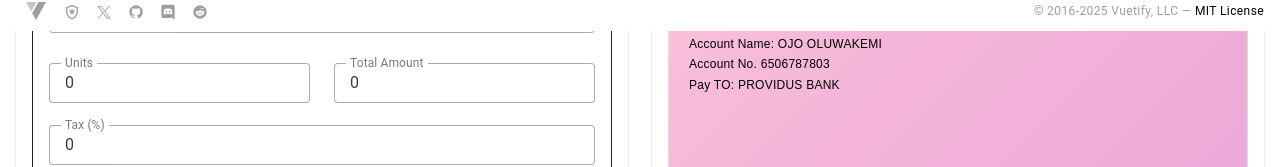
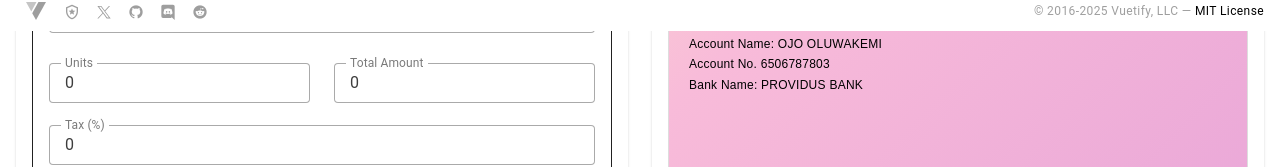
Before and after one commit to iamatila/Pdf_Generator, a Nuxt app: page / in a window 1280 px wide. Shown: the part 769-936 px from the top of the page. Built offline with nearby package versions, Linux system fonts and the light colour scheme.

Commit message:
Add files via upload

```diff
--- a/app/pages/index.vue
+++ b/app/pages/index.vue
@@ -317,7 +317,7 @@
                       <div class="payment-details">
                         <div>Account Name: {{ invoiceData.accountName || 'OJO OLUWAKEMI' }}</div>
                         <div>Account No. {{ invoiceData.accountNo || '6506787803' }}</div>
-                        <div>Pay TO: {{ invoiceData.bankName || 'PROVIDUS BANK' }}</div>
+                        <div>Bank Name: {{ invoiceData.bankName || 'PROVIDUS BANK' }}</div>
                       </div>
                       <div class="mb-10 signature-section">
                         <div class="signature-container">
```
